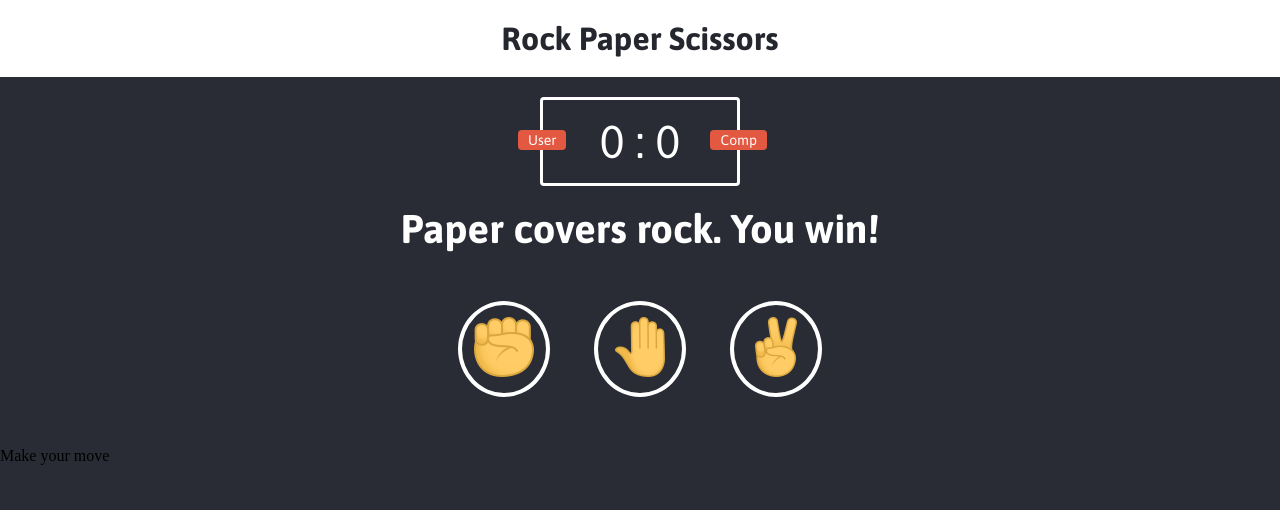
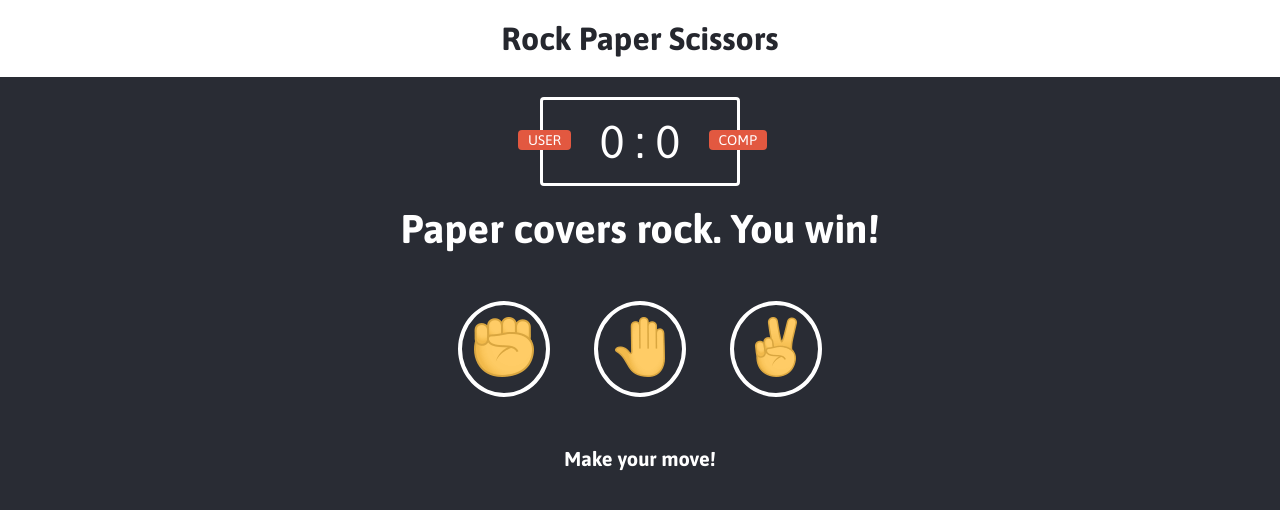
Before and after one commit to JBolanle/Rock-Paper-Scissors, a plain HTML site: page index.html in a window 1280 px wide. Drawn offline with Linux system fonts and the light colour scheme.

Commit message:
changed few elements

```diff
--- a/index.html
+++ b/index.html
@@ -17,8 +17,8 @@
     </header>
 
     <div class="score-board">
-        <div id="user-label" class="badge">User</div>
-        <div id="comp-label" class="badge">Comp</div>
+        <div id="user-label" class="badge">USER</div>
+        <div id="comp-label" class="badge">COMP</div>
         <span id="user-score">0</span> :
         <span id="comp-score">0</span>
     </div>
@@ -39,7 +39,7 @@
         </div>
     </div>
 
-    <p id="action-message">Make your move</p>
+    <p id="action-message">Make your move!</p>
 
     <script src="app.js"></script>
 </body>
--- a/styles.css
+++ b/styles.css
@@ -82,6 +82,15 @@ header > h1 {
 }
 
 .choice:hover {
-    background: #24272E;
     cursor: pointer;
+    background: #3591dd;
 }
+
+#action-message {
+    text-align: center;
+    color: white;
+    font-family: Asap, sans-serif;
+    font-weight: bold;
+    font-size: 20px;
+    margin-top: 20px;
+}
```
